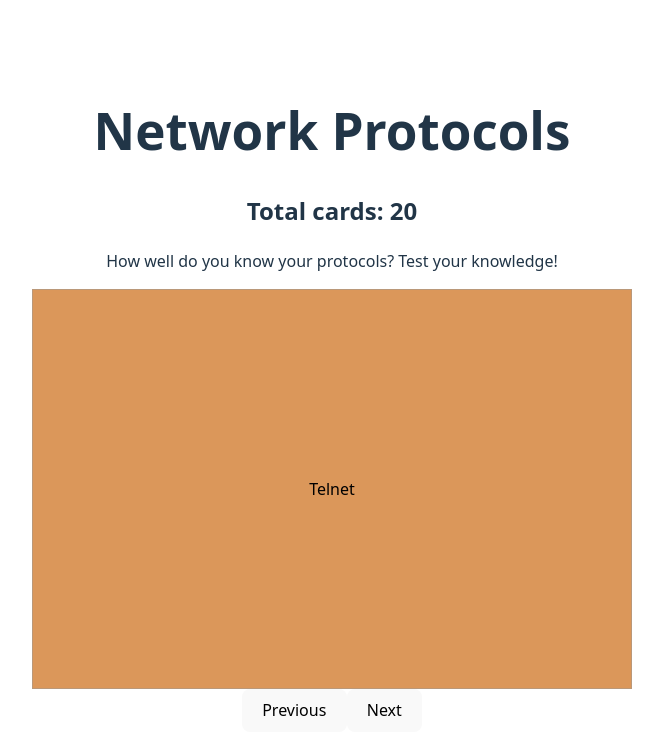
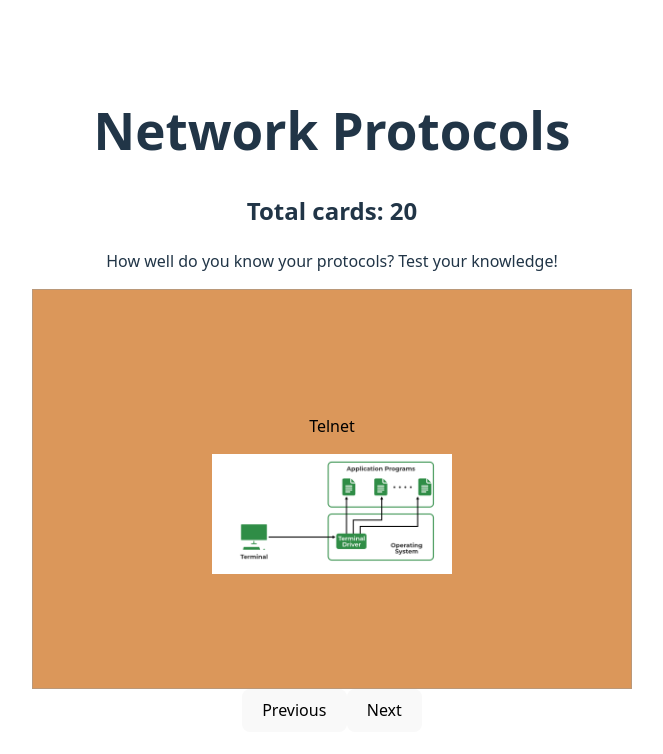
Before and after one commit to briannapinson/Protocol_Flashcards, a React (Vite) app: page / in a window 1280 px wide. Shown: the top 754 px of the page, without its empty margins (308-971 px from the left). Built offline with nearby package versions, Linux system fonts and the light colour scheme.

Commit message:
added images to a few cards

```diff
--- a/src/App.css
+++ b/src/App.css
@@ -4,3 +4,8 @@
   padding: 2rem;
   text-align: center;
 }
+
+.image {
+  width: 40%;
+
+}
--- a/src/App.jsx
+++ b/src/App.jsx
@@ -7,7 +7,7 @@ const App = () => {
 const [currentIndex, setCurrentIndex] = useState(0);
 
 const cards = [
-  { question: "Telnet", answer: "Allows a user on a remote client machine, called the Telnet client, to access the resources of another machine, the Telnet server.", layer: "Application" },
+  { question: "Telnet", answer: "Allows a user on a remote client machine, called the Telnet client, to access the resources of another machine, the Telnet server.", layer: "Application", image: "src/images/TelNet.png"},
   { question: "File Transfer Protocol (FTP)", answer: "Allows you to transfer files across an IP network, and it can accomplish this between any two machines that are using it.", layer: "Application" },
   { question: "Secure File Transfer Protocol (SFTP)", answer: "Used when you need to transfer files over an encrypted connection. It uses SSH which encrypts the connection. Secure FTP.", layer: "Application" },
   { question: "Simple Mail Transfer Protocol (SMTP)", answer: "Used to send mail. Answering our ubiquitous call to email, uses spooled or queued, method of mail delivery.", layer: "Application" },
@@ -19,7 +19,7 @@ const cards = [
   { question: "Simple Network Management Protocol (SNMP)", answer: "Collects and manipulates valuable network information. Used to help monitor networks and inform administrators when there is a problem.", layer: "Application" },
   { question: "Secure Shell (SSH)", answer: "Sets up a Telnet session over a standard TCP/IP connection. Is employed for doing links like logging into other systems, running programs on remote systems, or moving files from one system to another.", layer: "Application" },
   { question: "Hypertext Transfer Protocol (HTTP)", answer: "Manages communication between web browsers and web servers, and opens the right resources when you click on a link.", layer: "Application" },
-  { question: "Domain Name Service (DNS)", answer: "Resolves hostnames, specifically Internet names. Converts domain names into IP addresses.", layer: "Application" },
+  { question: "Domain Name Service (DNS)", answer: "Resolves hostnames, specifically Internet names. Converts domain names into IP addresses.", layer: "Application", image: "src/images/DNS.png" },
   { question: "NetBIOS", answer: "Works only in the upper layers of the OSI model and allows for an interface on separate computer to communicate over a network.", layer: "Session" },
   { question: "Dynamic Host Configuration Protocol (DHCP)", answer: "Assigns IP addresses to hosts with information provided by a server.", layer: "Application" },
   { question: "Transmission Control Protocol (TCP)", answer: "Connection-oriented protocol that provides reliable, ordered, and error-checked delivery of data between applications.", layer: "Transport" },
--- a/src/Card.jsx
+++ b/src/Card.jsx
@@ -13,13 +13,23 @@ const getColor = (layer) => {
   else if (layer === "Physical") return "#647a8d";
 }
 
-  return (
-    <div className="card"
-        onClick={() => setIsFlipped(!isFlipped)}
-        style={{ backgroundColor: getColor(props.card.layer) }}>
-        {isFlipped ? props.card.answer : props.card.question}
+return (
+  <div className="container">
+    <div
+      className="card"
+      onClick={() => setIsFlipped(!isFlipped)}
+      style={{ backgroundColor: getColor(props.card.layer) }}
+    >
+      {isFlipped ? (
+        <p>{props.card.answer}</p>
+      ) : (
+        <div>
+          <p>{props.card.question}</p>
+          {props.card.image && <img src={props.card.image} alt="card" className="image" />}
+        </div>
+      )}
     </div>
-  )
+  </div>
+)
 }
-
 export default Card
```
Also changed, not shown: src/images/DNS.png (added).
